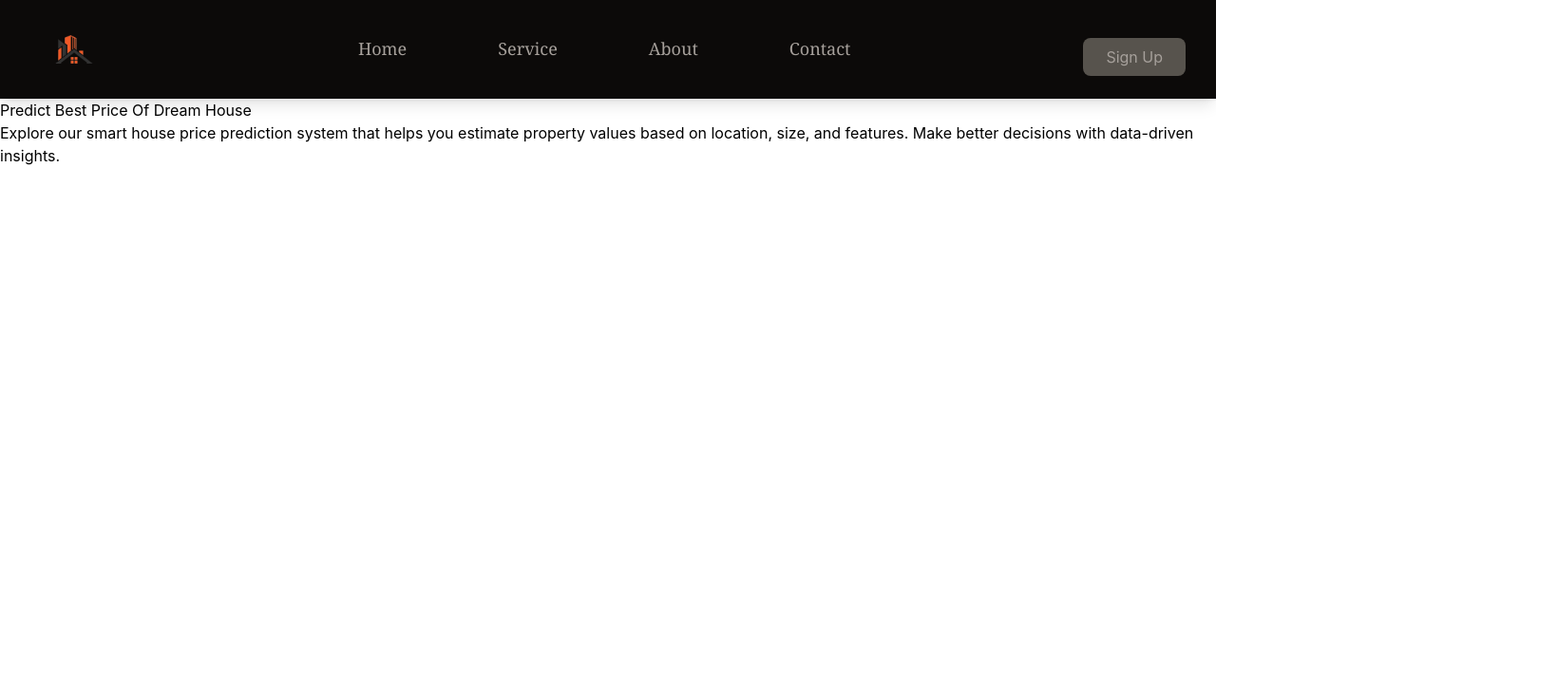
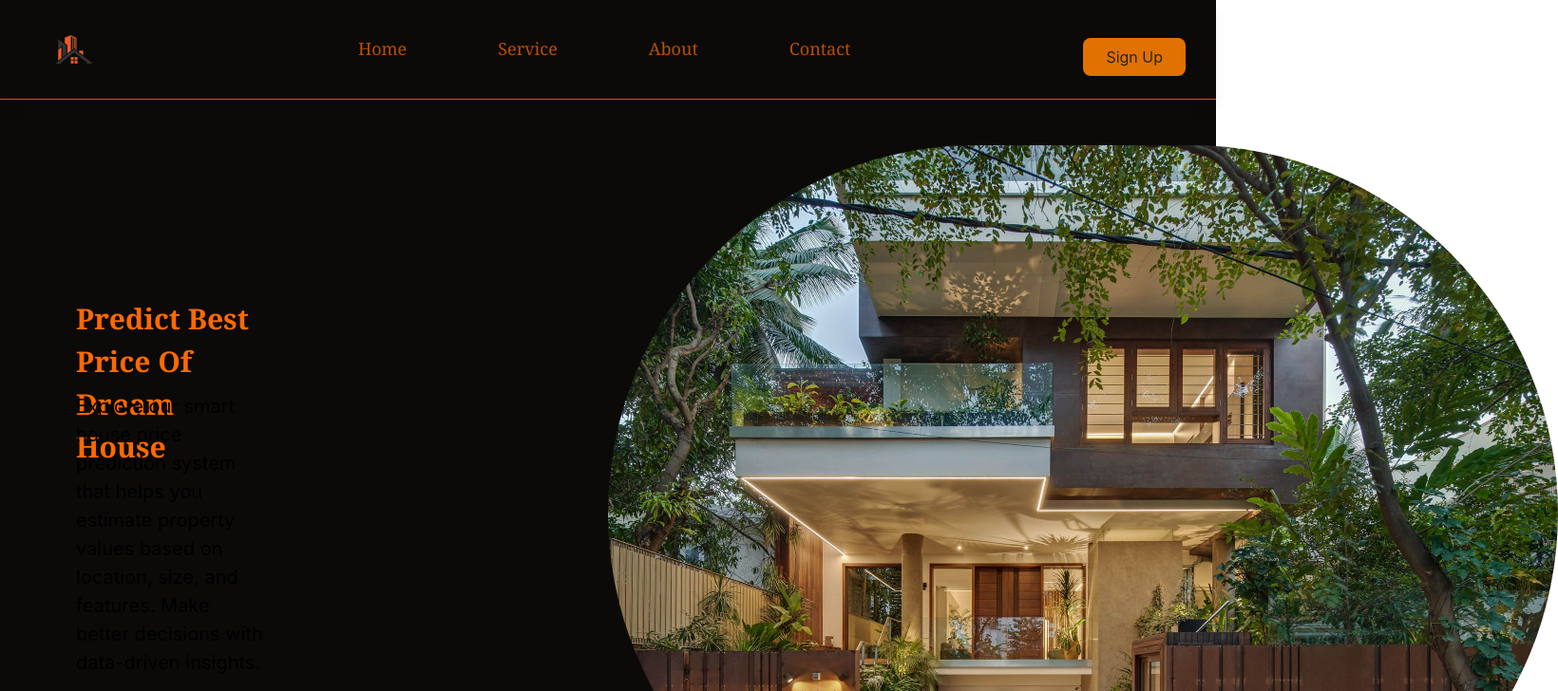
Before and after one commit to niyomugaboetiene/ML.projects.io, a React (Vite) app in the folder Data Science Project/Real Estate Price prediction/client/: page / in a window 1280 px wide. Shown: the top 728 px of the page at 95% size, 1640 px wide, since content can reach past the window. Built offline with nearby package versions, Linux system fonts and the light colour scheme.

Commit message:
[Coding] building client side

```diff
--- a/Data Science Project/Real Estate Price prediction/client/src/pages/Home.jsx
+++ b/Data Science Project/Real Estate Price prediction/client/src/pages/Home.jsx
@@ -1,32 +1,35 @@
 import { Link } from "react-router-dom";
 import vector from "../assets/vector.png";
+import house from "../assets/house.jpg";
 
 const HomeComponent = () => {
 
 
     return (
-        <div className="">
-            <div className="bg-stone-950  flex p-3 justify-between shadow-lg">
+        <div className="bg-stone-950 h-screen">
+            <div className="bg-stone-950  flex p-3 justify-between shadow-lg  border-b border-orange-600">
                 <img src={vector} alt="Logo" className="w-25 relative left-4 hover:scale-150 transition duration-200" title="Logo"/>
-                <nav className="justify-between space-x-24 flex text-stone-400 font-serif items-center text-[18px]">
-                   <Link className="hover:text-stone-500 transition-colors">Home</Link>
-                   <Link className="hover:text-stone-500 transition-colors">Service</Link>
-                   <Link className="hover:text-stone-500 transition-colors">About</Link>
-                   <Link className="hover:text-stone-500 transition-colors">Contact</Link>
+                <nav className="justify-between space-x-24 flex text-amber-700 font-serif items-center text-[18px]">
+                   <Link className="hover:text-amber-800 transition-colors">Home</Link>
+                   <Link className="hover:text-amber-800 transition-colors">Service</Link>
+                   <Link className="hover:text-amber-800 transition-colors">About</Link>
+                   <Link className="hover:text-amber-800 transition-colors">Contact</Link>
                 </nav>
 
              <div>
-                <button className="text-stone-400 relative right-5 top-7 bg-stone-600 px-6 py-2 rounded-lg hover:bg-stone-700 transition-colors">Sign Up</button>
+                <button className="text-stone-800 relative right-5 top-7 bg-amber-600 px-6 py-2 rounded-lg hover:bg-amber-700 transition-colors">Sign Up</button>
 
              </div>
             </div>
 
-            <div>
-                <div>
-                    <h1>Predict Best Price Of Dream House</h1>
+            <div className="flex  mt-12">
+                <div className="w-130 p-4 relative">
+                    <h1 className="text-[30px] absolute top-40 left-20 font-bold text-orange-500 font-serif">Predict Best Price Of Dream House</h1>
 
-                  <p>Explore our smart house price prediction system that helps you estimate property values based on location, size, and features. Make better decisions with data-driven insights.</p>
+                  <p className="text-[20px] absolute top-65 left-20">Explore our smart house price prediction system that helps you estimate property values based on location, size, and features. Make better decisions with data-driven insights.</p>
                 </div>
+
+                <img src={house} alt="House" title="House" className="w-250 rounded-full relative -right-90"/>
             </div>
         </div>
     )
```
